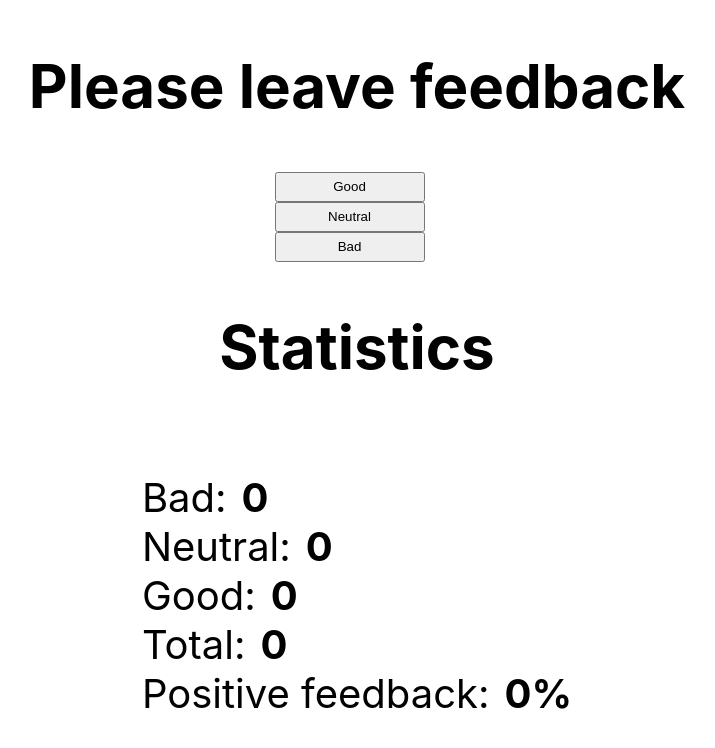
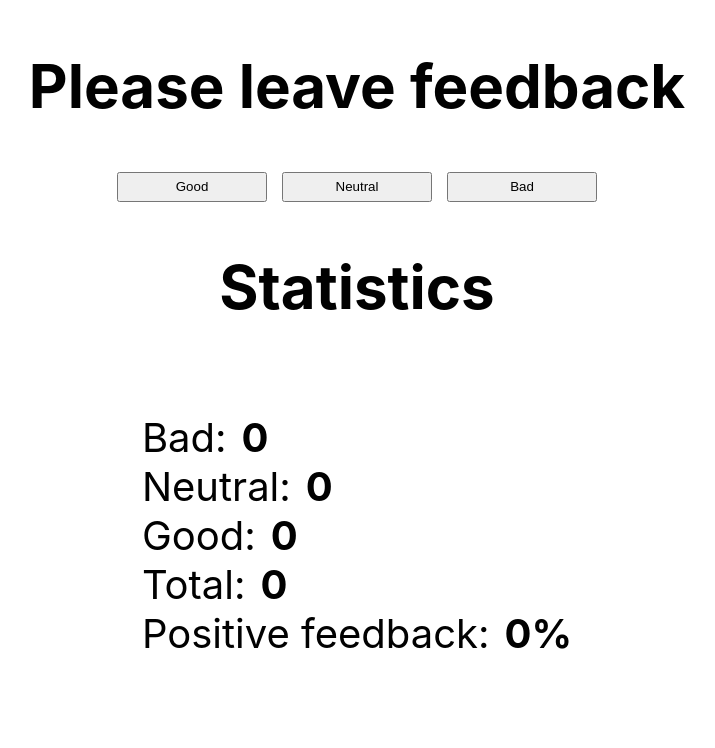
Before and after one commit to AntonZinchenko32/goit-react-hw-02-feedback, a React (Create React App) app: page / in a window 1280 px wide. Shown: the top 748 px of the page, without its empty margins (283-998 px from the left). Built offline with nearby package versions, Linux system fonts and the light colour scheme.

Commit message:
Рефакторинг

```diff
--- a/src/components/App.jsx
+++ b/src/components/App.jsx
@@ -1,5 +1,6 @@
 import React, { Component } from "react";
 
+import Section from './Section';
 import FeedbackOptions from './FeedbackOptions';
 import Statistics from "./Statistics";
 
@@ -14,6 +15,7 @@ export class App extends Component {
     total: 0,
     positivePercentage: 0
   }
+
 
 
   // Функція обробки кліку по кнопці, для залишення зворотонього зв'язку ********
@@ -59,12 +61,15 @@ export class App extends Component {
           color: '#010101'
         }}
       >
-        <FeedbackOptions
+        <Section title="Please leave feedback"/>
+          <FeedbackOptions
           // options={ }
           onLeaveFeedback={this.clickHandle}
         />
 
-        <Statistics
+
+        <Section title="Statistics" />
+          <Statistics
           bad={bad}
           neutral={neutral}
           good={good}
--- a/src/components/FeedbackOptions.jsx
+++ b/src/components/FeedbackOptions.jsx
@@ -1,25 +1,22 @@
 import React, { Component } from "react";
 import css from './FeedbackOptions.module.css';
 
-class FeedbackOptions extends Component {
+export default class FeedbackOptions extends Component {
     render() {
 
         const {
+            myButtons,
             myButton
         } = css;
 
         const clickFunc = this.props.clickHandle;
 
         return (
-            <>
-                <h2>Please leave feedback</h2>
-
+            <div className={myButtons}>
                 <button className={myButton} onClick={clickFunc}>Good</button>
                 <button className={myButton} onClick={clickFunc}>Neutral</button>
                 <button className={myButton} onClick={clickFunc}>Bad</button>
-            </>
+            </div>
         )
     }
 }
-
-export default FeedbackOptions;
--- a/src/components/FeedbackOptions.module.css
+++ b/src/components/FeedbackOptions.module.css
@@ -1,4 +1,6 @@
-
+.myButtons {
+    display: flex;
+}
 
 .myButton:not(:last-child) {
     margin-right: 15px;
--- /dev/null
+++ b/src/components/Section.jsx
@@ -0,0 +1,10 @@
+import React, { Component } from "react";
+import css from './Section.module.css'
+
+export default class Section extends Component {
+    render() {
+        return (
+            <h2>{this.props.title}</h2>
+        );
+    }
+}
--- a/src/components/Statistics.jsx
+++ b/src/components/Statistics.jsx
@@ -2,7 +2,7 @@ import React, { Component } from "react";
 import css from './Statistics.module.css';
 
 
-class Statistics extends Component {
+export default class Statistics extends Component {
 
     render() {
 
@@ -23,12 +23,8 @@ class Statistics extends Component {
       positivePercentage
     } = this.props
 
-    return (
-        <>
-
-            <h2>Statistics</h2>
-
-            <ul className={statList}>
+        return (
+        <ul className={statList}>
                 <li className={statListItem}>
                     <span className={label}>Bad:</span>
                     <span className={value}>{bad}</span>
@@ -54,9 +50,6 @@ class Statistics extends Component {
                     <span className={value}>{positivePercentage}%</span>
                 </li>
             </ul>
-        </>
     );
   }
 }
-
-export default Statistics;
```
Also changed, not shown: src/components/Section.module.css (added).
